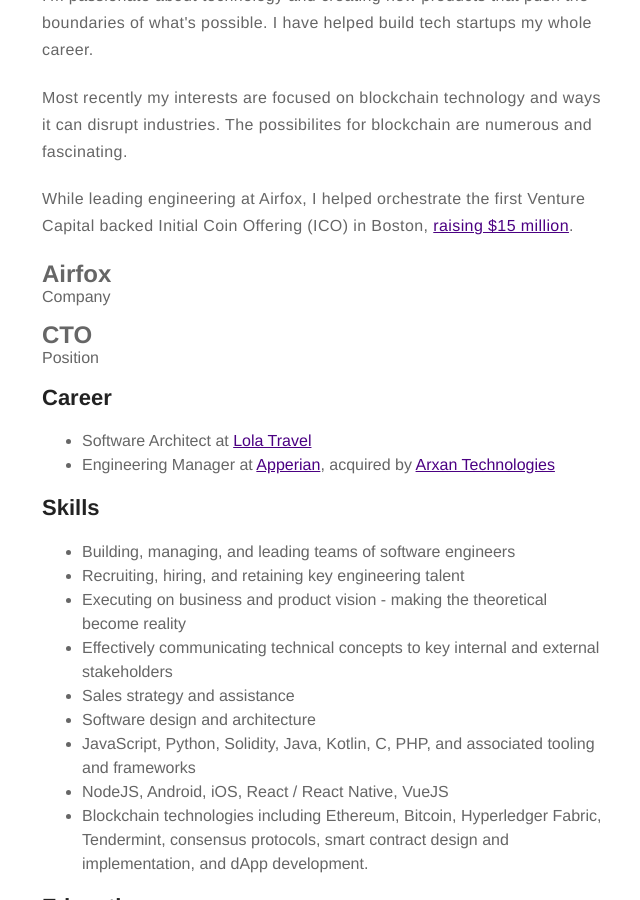
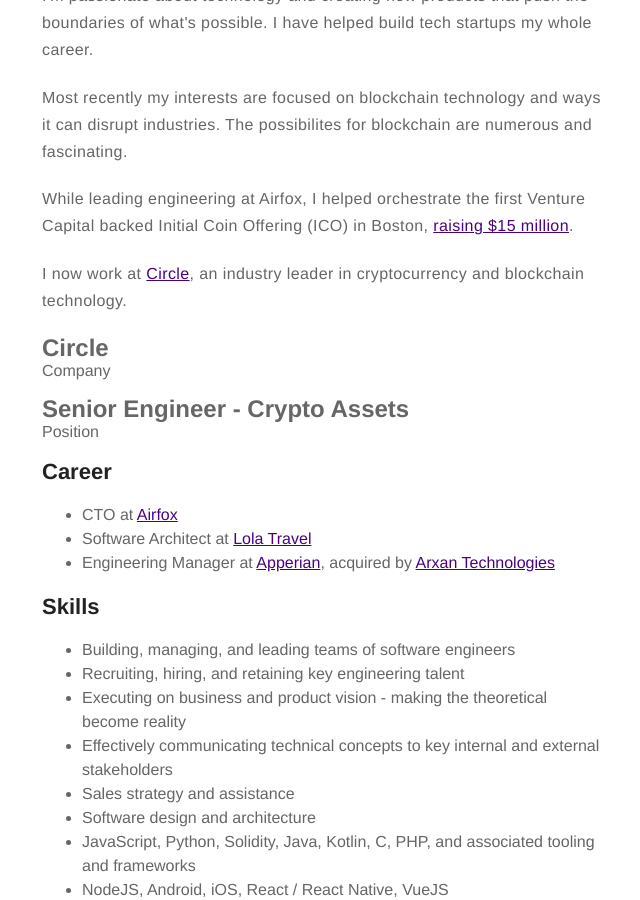
Before and after one commit to seibelj/seibelj.github.io, a Jekyll site: the page built from about.html, in a window 1280 px wide and 900 px high, scrolled down 443 px. Shown: the whole window, without its empty margins (318-958 px from the left). Built offline with Jekyll 4.4.1, drawn with Linux system fonts in a browser that asks for light colours.

Commit message:
Update resume

```diff
--- a/about.html
+++ b/about.html
@@ -13,17 +13,20 @@
 <p>While leading engineering at Airfox, I helped orchestrate the first Venture Capital backed Initial Coin Offering (ICO) in Boston,
 	<a href="https://finance.yahoo.com/news/airfox-raises-15-million-successful-133000250.html" target="_blank">raising $15 million</a>.</p>
 
+<p>I now work at <a href="https://circle.com/" target="_blank">Circle</a>, an industry leader in cryptocurrency and blockchain technology.</p>
+
 <div class="resume-section">
-	<div><span class="emph">Airfox</span></div>
+	<div><span class="emph">Circle</span></div>
 	<div><span>Company</span></div>
 </div>
 
-<div><span class="emph">CTO</span></div>
+<div><span class="emph">Senior Engineer - Crypto Assets</span></div>
 <div><span>Position</span></div>
 
 <h2>Career</h2>
 
 <ul class="skill-list">
+	<li>CTO at <a href="https://www.airfox.com/" target="_blank">Airfox</a></li>
 	<li>Software Architect at <a href="https://www.lola.com/" target="_blank">Lola Travel</a></li>
 	<li>Engineering Manager at <a href="https://www.apperian.com/" target="_blank">Apperian</a>, acquired by <a href="https://www.arxan.com/" target="_blank">Arxan Technologies</a></li>
 </ul>
```
